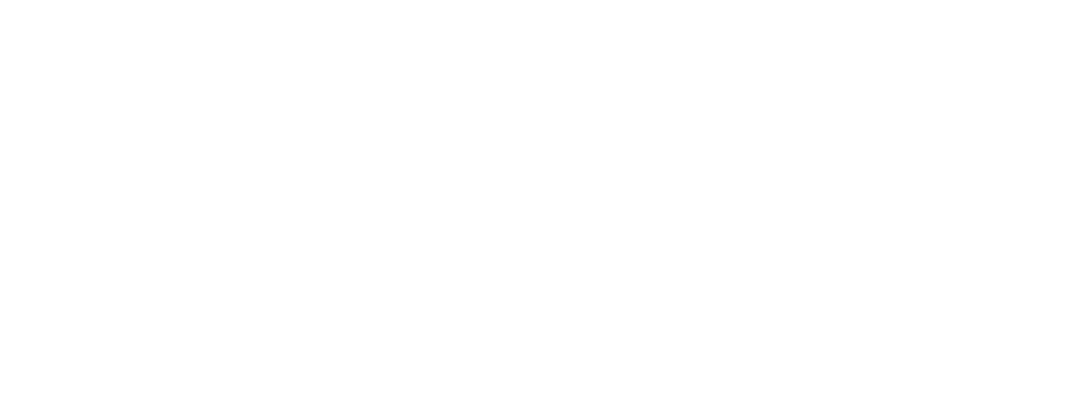
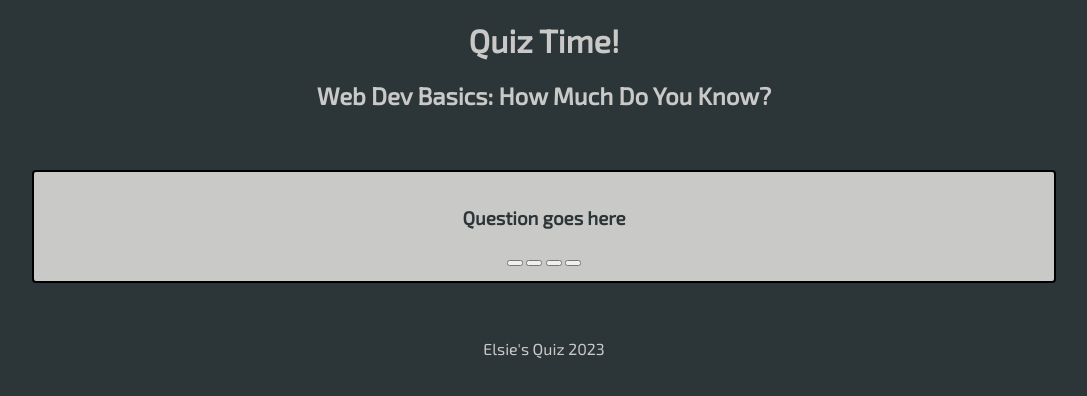
Before and after one commit to elsie-d/quiz-time, a plain HTML site: page index.html in a window 1280 px wide. Shown: the whole page, without its empty margins (96-1183 px from the left). Drawn offline with Linux system fonts and the light colour scheme.

Commit message:
basic styling

```diff
--- a/assets/css/style.css
+++ b/assets/css/style.css
@@ -0,0 +1,28 @@
+:root{
+ --font: 'Exo 2', sans-serif;
+ --dark: #2c3638;
+ --light: #c9c9c7;
+}
+
+body{
+    font-family: var(--font);
+    background-color: var(--dark);
+    color: var(--light);
+    margin: 0;
+    display: flex;
+    flex-wrap: wrap;
+    flex-direction: column;
+    text-align: center;
+}
+
+.container {
+
+    justify-content: center;
+    background-color: var(--light);
+    color: var(--dark);
+    border: 2px solid #000;
+    border-radius: 4px;
+    padding: 15px;
+    margin: 5vh 10vw;
+
+}
--- a/index.html
+++ b/index.html
@@ -10,6 +10,9 @@
         <title>Web Dev Basics: How Much Do You Know?</title>
         <meta name="description" content="">
         <meta name="viewport" content="width=device-width, initial-scale=1">
+        <link rel="preconnect" href="https://fonts.googleapis.com">
+        <link rel="preconnect" href="https://fonts.gstatic.com" crossorigin>
+        <link href="https://fonts.googleapis.com/css2?family=Exo+2&display=swap" rel="stylesheet">
         <link rel="stylesheet" href="./assets/css/style.css">
     </head>
     <body>
@@ -18,15 +21,25 @@
         <![endif]-->
         <!-- Page Header-->
         <header>
-
+            <h1>Quiz Time!</h1>
+            <h2>Web Dev Basics: How Much Do You Know?</h2>
         </header>
         <!-- Quiz Content -->
         <section>
+            <div class="container">
+                <h3 class="question">Question goes here</h3>
+                <div class="answers">
+                    <button class="answerA"></button>
+                    <button class="answerB"></button>
+                    <button class="answerC"></button>
+                    <button class="answerD"></button>
+                </div>
 
+            </div>
         </section>
         <!-- Footer -->
         <footer>
-
+            <p>Elsie's Quiz 2023</p>
         </footer>
 
 
```
